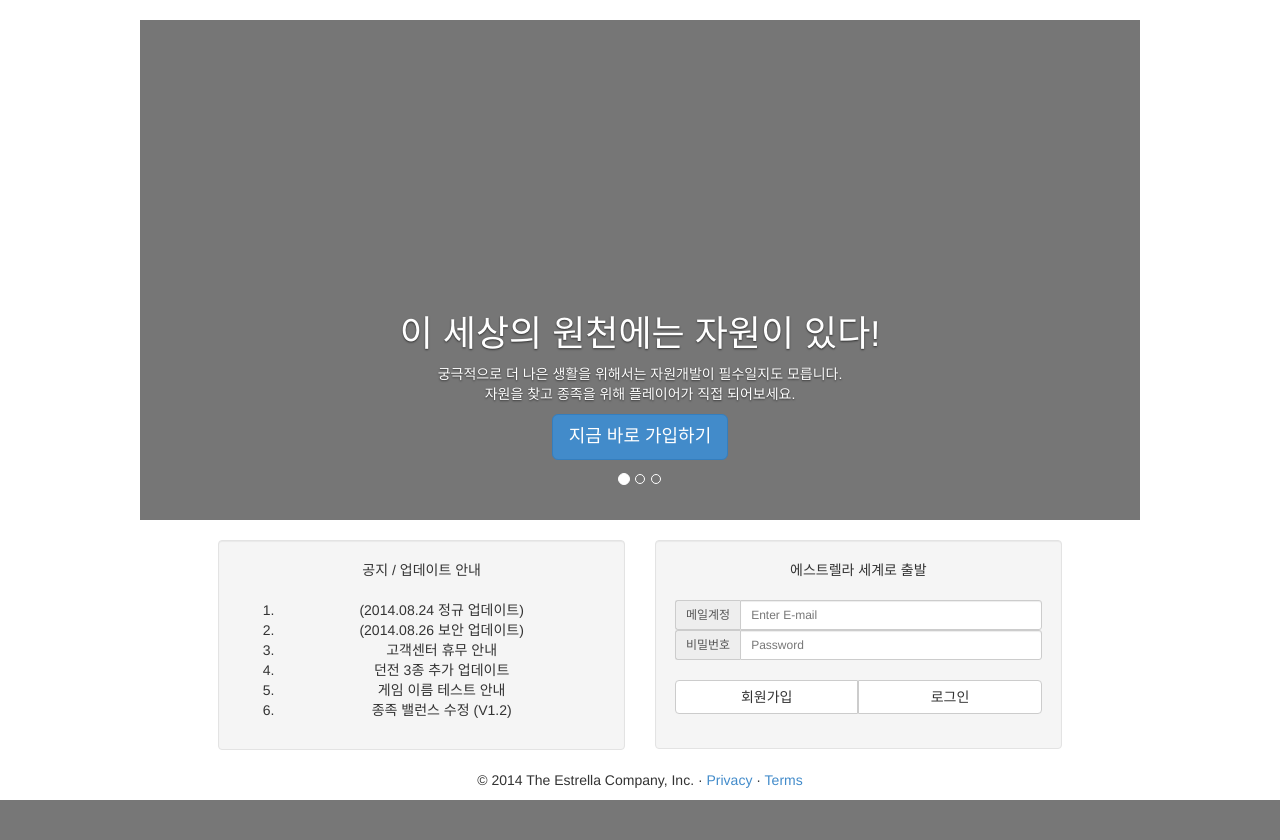
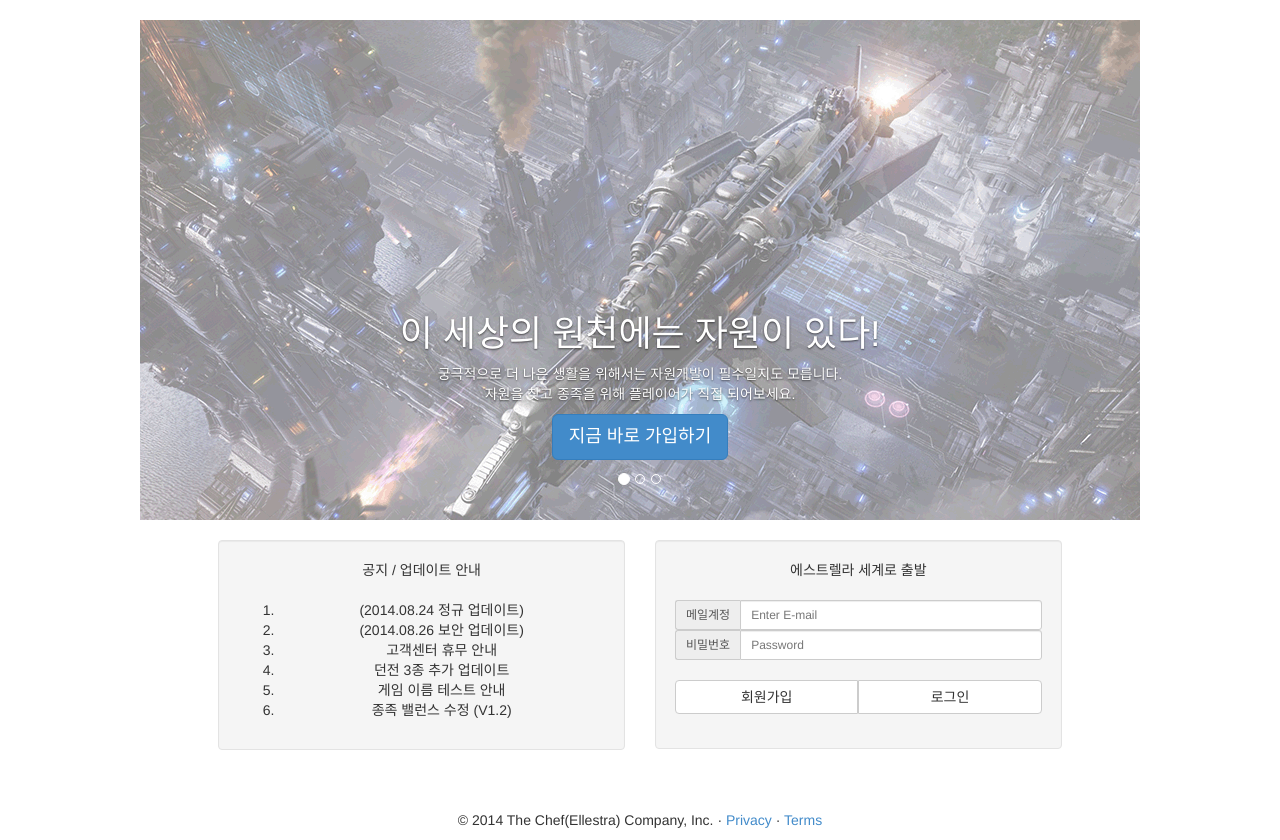
Before and after one commit to nureign/html, a PHP site: page /myadmin/ in a window 1280 px wide. Shown: the part 51-891 px from the top of the page. Before the commit the page ends 851 px from the top, so only its background shows below. Run offline with PHP 8.4, Linux system fonts and the light colour scheme; data that the repository does not hold is empty; some libraries are stand-ins or nearby versions.

Commit message:
인덱스페이지 배경이미지 첨가
배경이미지 및 일부 코드 수정

```diff
--- a/index.php
+++ b/index.php
@@ -1,20 +1,6 @@
-<!DOCTYPE html>
-<html lang="en" xmlns="http://www.w3.org/1999/xhtml">
-
-<head>
-<meta http-equiv="Content-Type" content="text/html; charset=utf-8" />
-<title>Estrella Webgame</title>
-    <link rel="stylesheet" href="./css/bootstrap.css" type="text/css" media="screen" title="no title" />
-    <!--<link rel="stylesheet" href="./css/font-awesome.css" type="text/css" media="screen" title="no title" /> -->
-     <meta charset="utf-8">
-    <meta http-equiv="X-UA-Compatible" content="IE=edge">
-    <meta name="viewport" content="width=device-width, initial-scale=1">
-    <meta name="description" content="">
-    <meta name="author" content="">
-    <link rel="icon" href="../../favicon.ico">
-        <!-- Custom styles for this template -->
-    <!--<link href="navbar-static-top.css" rel="stylesheet">-->
-</head>
+<?
+	include_once "./common/header.php";
+?>
 
 <?
 	include_once "./common/nav.php";
@@ -31,17 +17,17 @@
       </ol>
       <div class="carousel-inner">
         <div class="item active" align="center">
-          <img src="images/test.gif" alt="First slide">
+          <img src="images/index_bg1.gif" alt="First slide">
           <div class="container">
             <div class="carousel-caption">
               <h1>이 세상의 원천에는 자원이 있다!</h1>
               <p>궁극적으로 더 나은 생활을 위해서는 자원개발이 필수일지도 모릅니다.<br />자원을 찾고 종족을 위해 플레이어가 직접 되어보세요.</p>
-              <p><a class="btn btn-lg btn-primary" href="#" role="button">지금 바로 가입하기</a></p>
+              <p><a class="btn btn-lg btn-primary" href="./join_member.php" role="button">지금 바로 가입하기</a></p>
             </div>
           </div>
         </div>
         <div class="item" align="center">
-          <img src="images/test.gif" alt="Second slide">
+          <img src="images/index_bg2.gif" alt="Second slide">
           <div class="container">
             <div class="carousel-caption">
               <h1>새로운 신규 이벤트!</h1>
@@ -51,7 +37,7 @@
           </div>
         </div>
         <div class="item" align="center">
-          <img src="images/test.gif" alt="Third slide">
+          <img src="images/index_bg3.gif" alt="Third slide">
           <div class="container">
             <div class="carousel-caption">
               <h1>계정을 안전하게 지키는 방법!</h1>
@@ -103,10 +89,9 @@
   <div class="col-md-2"></div>
 </div>
 
-      <!-- FOOTER -->
-      <footer>
-        <p align="center">&copy; 2014 The Estrella Company, Inc. &middot; <a href="#">Privacy</a> &middot; <a href="#">Terms</a></p>
-      </footer>
+<?
+	include_once "./common/footer.php";
+?>
 
     </div><!-- /.container -->
 
```
Also changed, not shown: images/index_bg1.gif (added), images/index_bg2.gif (added), images/index_bg3.gif (added).
